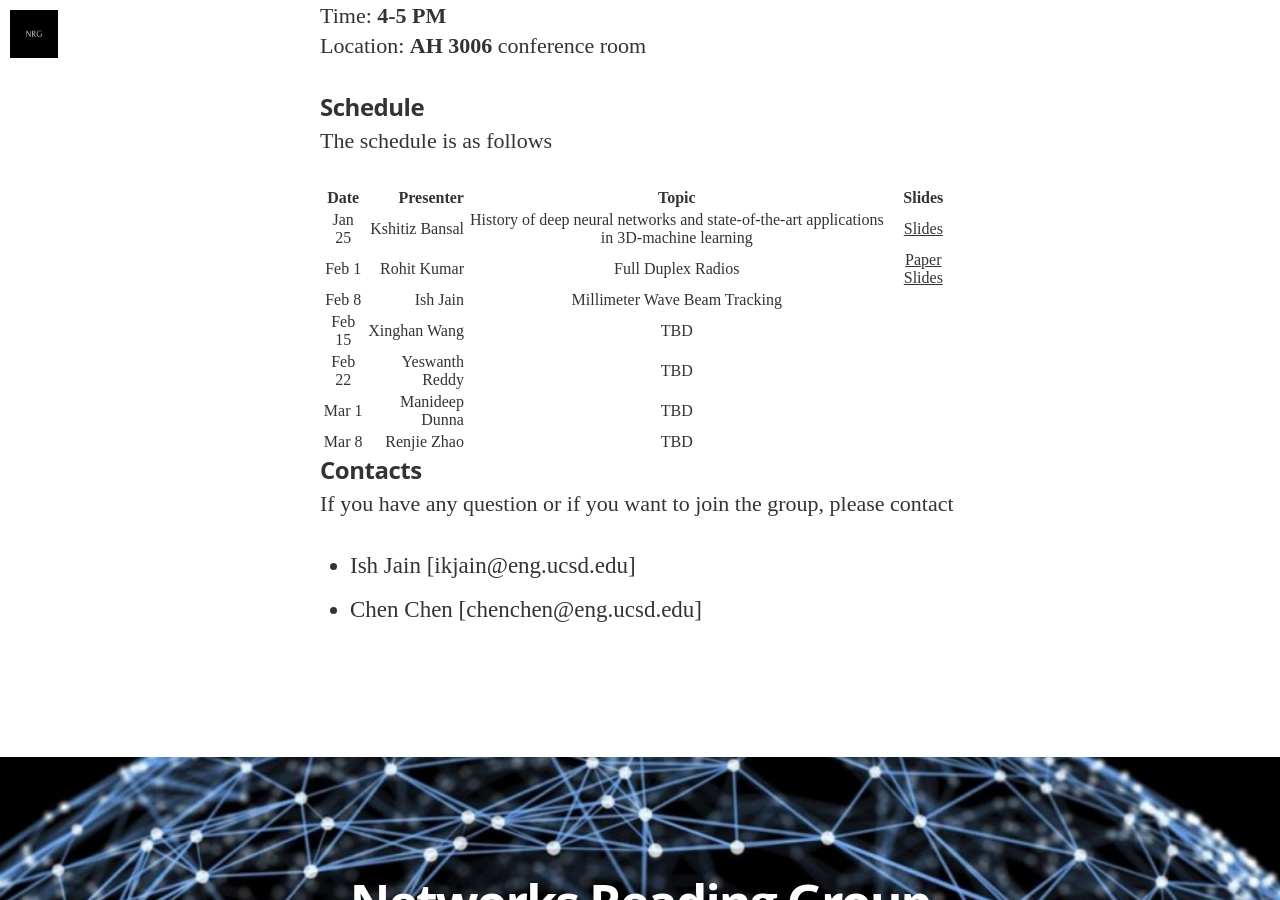
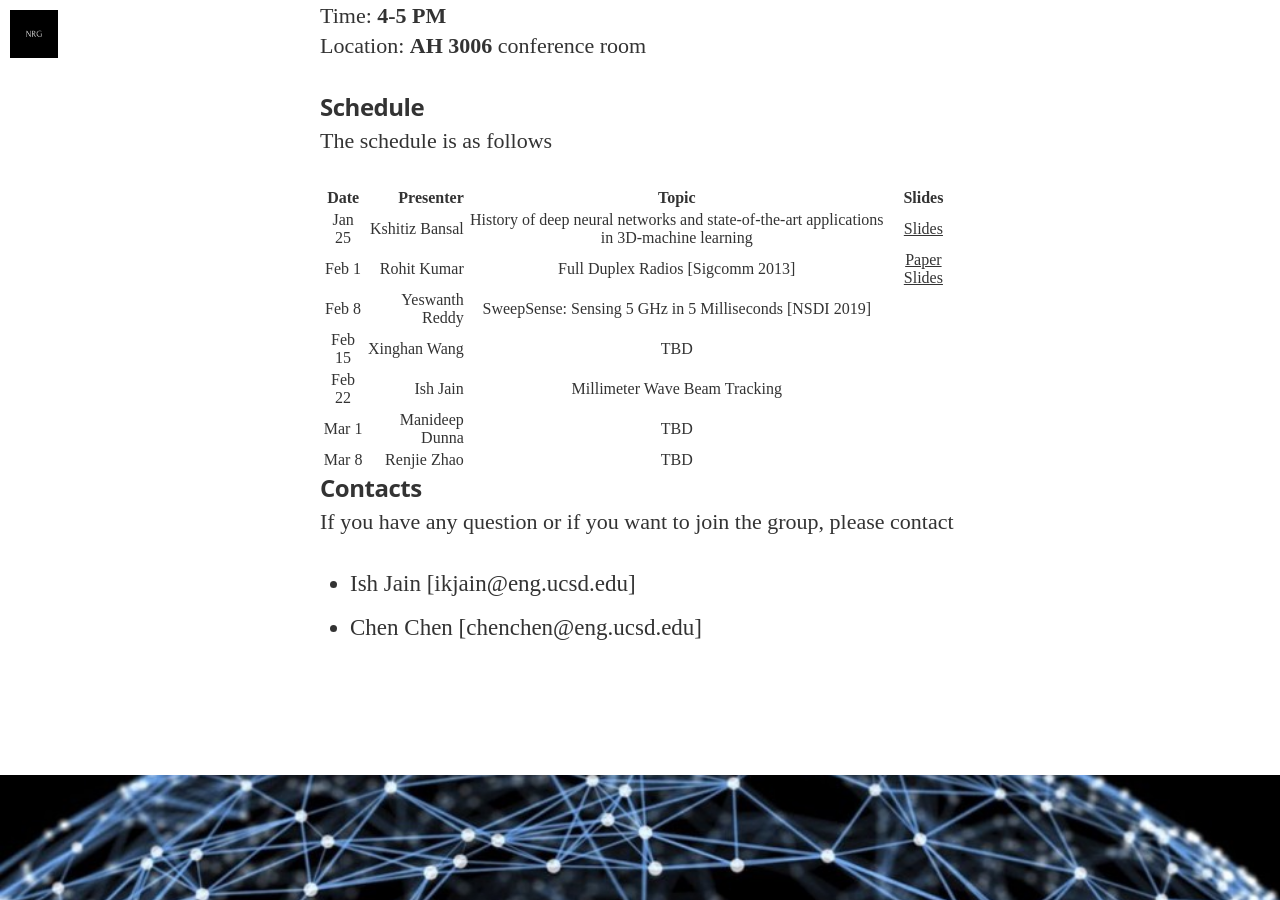
Before and after one commit to nrgucsd/nrgucsd.github.io, a Jekyll site: the page built from _posts/2019-01-01-Reading-Winter2019.markdown, in a window 1280 px wide and 900 px high, scrolled down 1900 px. Built offline with Jekyll 4.4.1, drawn with Linux system fonts in a browser that asks for light colours; nearby versions of some CDN libraries; some web fonts are replaced.

Commit message:
Update 2019-01-01-Reading-Winter2019.markdown

```diff
--- a/_posts/2019-01-01-Reading-Winter2019.markdown
+++ b/_posts/2019-01-01-Reading-Winter2019.markdown
@@ -39,10 +39,10 @@ The schedule is as follows
 | Date      |  Presenter          | Topic  | Slides |
 |:---------:|--------------------:|:------:|:------:|
 | Jan 25    | Kshitiz Bansal      | History of deep neural networks and state-of-the-art applications in 3D-machine learning    | [Slides][Kshitiz]       |
-| Feb 1    | Rohit Kumar      | Full Duplex Radios    | [Paper][RohitPaper]  [Slides][Rohit]     |
-| Feb 8    | Ish Jain      | Millimeter Wave Beam Tracking    |        |
+| Feb 1    | Rohit Kumar      | Full Duplex Radios [Sigcomm 2013]   | [Paper][RohitPaper]  [Slides][Rohit]     |
+| Feb 8    | Yeswanth Reddy     | SweepSense: Sensing 5 GHz in 5 Milliseconds [NSDI 2019]   |        |
 | Feb 15    | Xinghan Wang    | TBD    |        |
-| Feb 22    | Yeswanth Reddy     | TBD    |        |
+| Feb 22    | Ish Jain      | Millimeter Wave Beam Tracking     |        |
 | Mar 1    | Manideep Dunna   | TBD    |        |
 | Mar 8    | Renjie Zhao   | TBD    |        |
 
```
